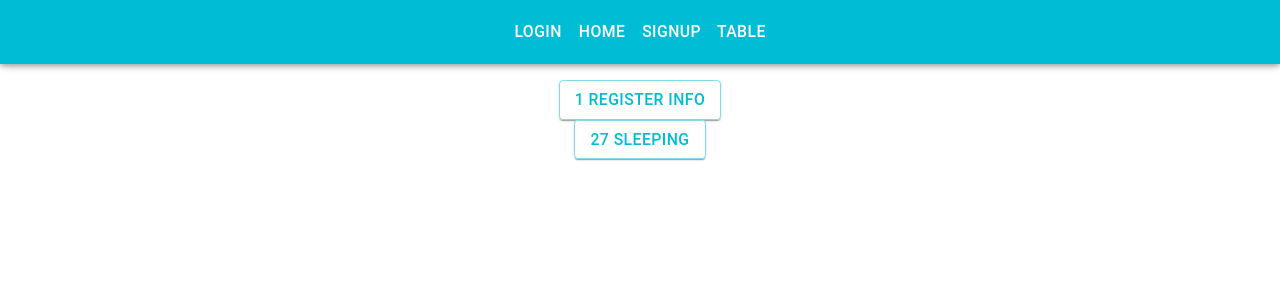
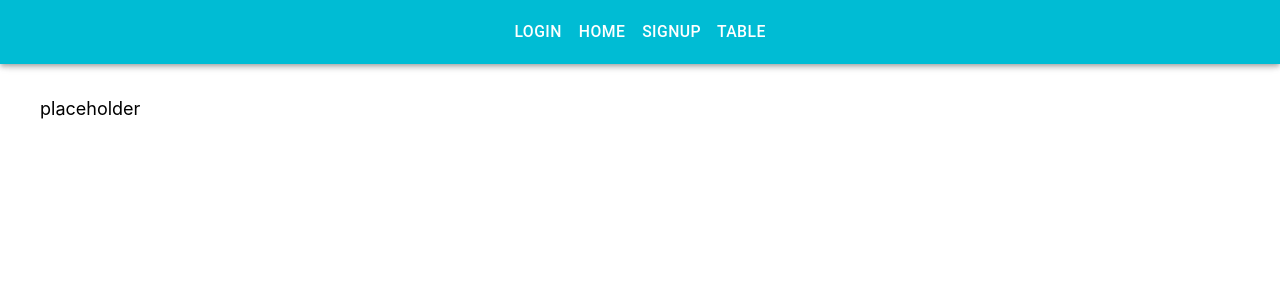
Before and after one commit to mccauldylan/fyp_redux, a React (Create React App) app in the folder view/: page / in a window 1280 px wide. Shown: the top 300 px of the page. Built offline with nearby package versions, Linux system fonts and the light colour scheme.

Commit message:
redux user details working, even on refresh

```diff
--- /dev/null
+++ b/view/src/components/Profile.js
@@ -0,0 +1,44 @@
+import React, { Component } from "react";
+import PropTypes from "prop-types";
+import { connect } from "react-redux";
+import Paper from "@material-ui/core/Paper";
+import withStyles from "@material-ui/core/styles/withStyles";
+
+class Profile extends Component {
+  render() {
+    const {
+      user: {
+        credentials: { firstName, lastName, username, email, profession },
+        authenticated,
+        loading,
+      },
+    } = this.props;
+
+    let profileMarkup = !loading ? (
+      authenticated ? (
+        <Paper>
+          <div>
+            <h2>{firstName}</h2>
+            <h2>{profession}</h2>
+          </div>
+        </Paper>
+      ) : (
+        <p>placeholder</p>
+      )
+    ) : (
+      <p>loading...</p>
+    );
+
+    return profileMarkup;
+  }
+}
+
+const mapStateToProps = (state) => ({
+  user: state.user,
+});
+
+Profile.propTypes = {
+  user: PropTypes.object.isRequired,
+};
+
+export default connect(mapStateToProps)(withStyles()(Profile));
--- a/view/src/pages/home.js
+++ b/view/src/pages/home.js
@@ -1,43 +1,20 @@
-import React, { Component } from 'react'
-import Grid from '@material-ui/core/Grid';
-import Paper from '@material-ui/core/Paper';
-import Button from '@material-ui/core/Button';
-
-const rows = [
-    "1",
-    "2"
-]
+import React, { Component } from "react";
+import Grid from "@material-ui/core/Grid";
+import Paper from "@material-ui/core/Paper";
+import Button from "@material-ui/core/Button";
+import Profile from "../components/Profile";
 
 export class home extends Component {
-
-    render() {
-        return (
-            <Grid
-            container
-            direction="column"
-            justify="flex-end"
-            alignItems="center">
-                <Grid item xs ={6}>
-                    <Paper>
-                        <Button variant="outlined" color="primary">
-                            1 Register Info
-                        </Button>
-                    </Paper>
-                </Grid>
-                <Grid item xs ={6}>
-                    <Paper>
-                        <Button variant="outlined" color="primary">
-                            27 Sleeping
-                        </Button>
-                    </Paper>
-                </Grid>
-            </Grid>
-
-
-
-
-        )
-    }
+  render() {
+    return (
+      <Grid container spacing={20}>
+        <Grid item sm={4}>
+          <Profile />
+        </Grid>
+        <Grid item sm={6}></Grid>
+      </Grid>
+    );
+  }
 }
 
-export default home
+export default home;
```
